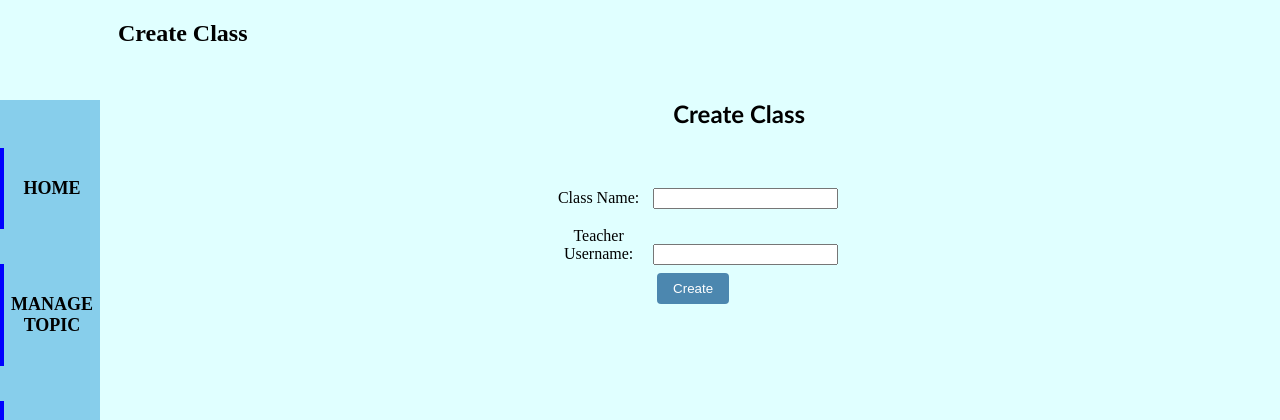
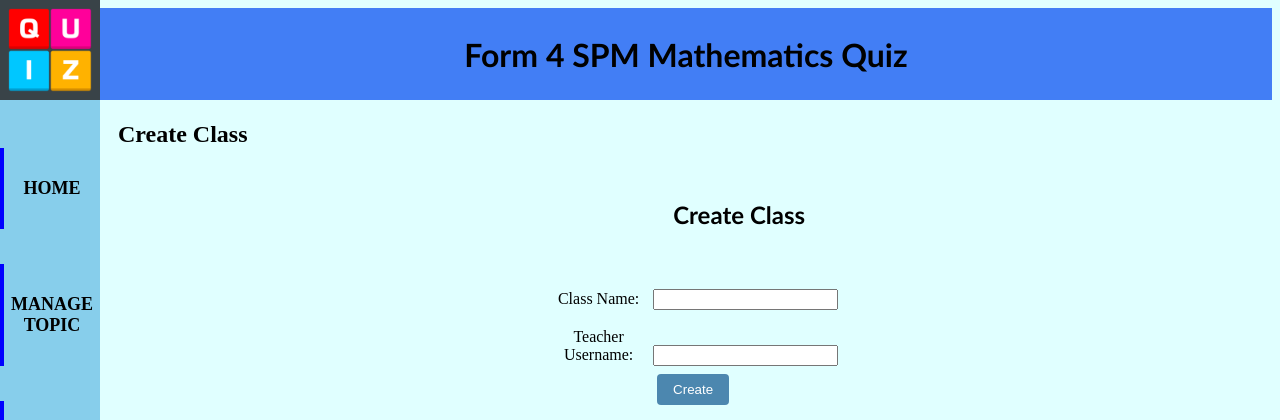
Before and after one commit to Xavernus2nd/wdt, a PHP site: page /createClassAdmin.php in a window 1280 px wide. Shown: the top 420 px of the page. Run offline with PHP 8.4, Linux system fonts and the light colour scheme; the visitor is signed in with stand-in values (Sample User, id 1).

Commit message:
Update createClassAdmin.php

```diff
--- a/createClassAdmin.php
+++ b/createClassAdmin.php
@@ -9,7 +9,10 @@
 </head>
 <body>
 
-
+<header>
+        <div id="logo"></div>
+        <h1>Form 4 SPM Mathematics Quiz</h1>
+</header>
 
 <nav>
     <?php include 'nAdmin.php'; ?>
```
